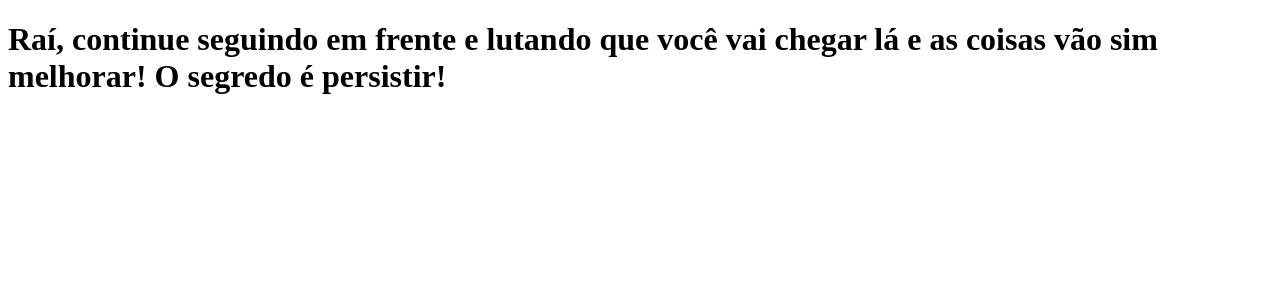
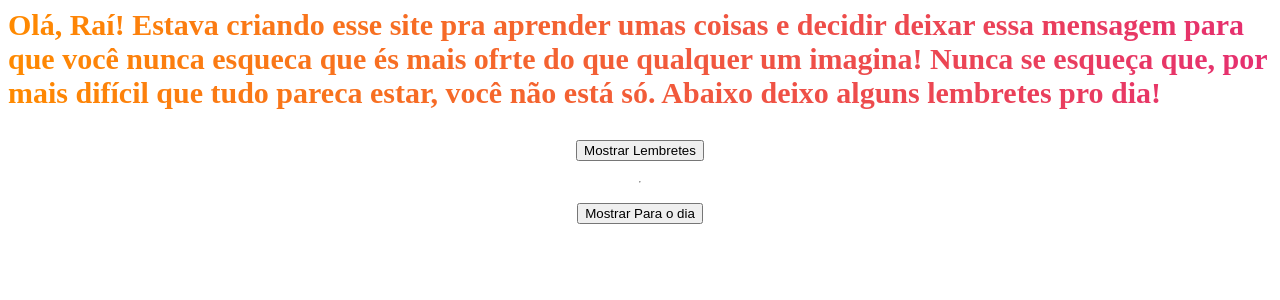
Before and after one commit to NiltonMenezes/clone-tabnews, a Next.js app: page / in a window 1280 px wide. Shown: the top 300 px of the page. Built offline with nearby package versions, Linux system fonts and the light colour scheme.

Commit message:
Mensagem para um amigo!

```diff
--- a/pages/index.js
+++ b/pages/index.js
@@ -1,5 +1,52 @@
+import React, { useState } from 'react';
+
 function Home() {
-  return <h1>Raí, continue seguindo em frente e lutando que você vai chegar lá e as coisas vão sim melhorar! O segredo é persistir!</h1>
+  const [listaRefletir, setListaRefletir] = useState(false);
+  const [listaDia, setListaDiaVisible] = useState(false);
+
+  const refletir = ['Lembre-se: a preocupação nunca remove o sofrimento de amanhã, mas sim a força de hoje.', 'O segredo da paz interior é viver um dia de cada vez', 'Você não precisa resolver tudo agora. Só dar o seu melhor neste momento.', 'Nada é permanente. Nem a dor, nem a alegria. Tudo passa.', 'Respire fundo. Você já enfrentou dias piores e ainda está aqui.', 'Em vez de se preocupar com o que pode dar errado, imagine o que pode dar certo.', 'Um pequeno passo em direção à calma vale mais do que mil pensamentos sobre ela.', 'Aceitar o que não se pode mudar é o primeiro passo da liberdade.', 'Hoje, escolha ser gentil consigo mesmo.'];
+  const dia = ['🌿 Dar uma volta de 10 minutos ao ar livre. Olhe o céu, o vento, o som das coisas.', '🕯️ Fazer algo devagar de propósito (um café, um banho, uma caminhada).', '📖 Ler uma página de um livro que traga paz', '💬 Falar com alguém de confiança, mesmo que só pra dizer “tô cansado”.', '🫀 Colocar uma música calma e respirar fundo por 2 minutos.', '💧 Beber um copo d’água e alongar o corpo.', '🌙 Antes de dormir, agradecer por algo simples — até mesmo por ter chegado até aqui.'];
+
+  return (
+    <div style={{display: 'flex', justifyContent: 'center', width: '100%', height: '100%', flexDirection: 'column', alignItems: 'center'}}>
+      <p style={{
+        background: 'linear-gradient(to right, #ff8a00, #e52e71)',
+        WebkitBackgroundClip: 'text',
+        backgroundClip: 'text',
+        color: 'transparent',
+        fontSize: '30px',
+        fontWeight: 'bold',
+        marginTop:0
+        }}>
+        Olá, Raí! Estava criando esse site pra aprender umas coisas e decidir deixar essa mensagem para que você nunca esqueca que és mais ofrte do que qualquer um imagina!
+        Nunca se esqueça que, por mais difícil que tudo pareca estar, você não está só.
+        Abaixo deixo alguns lembretes pro dia!
+      </p>
+      <div>
+        <button onClick={() => setListaRefletir(!listaRefletir)}>
+          {listaRefletir ? 'Esconder Lembretes' : 'Mostrar Lembretes'}
+        </button>
+        {listaRefletir && (
+          <ul>
+            {refletir.map(tech => <li key={tech}>{tech}</li>)}
+          </ul>
+        )}
+      </div>
+
+      <hr style={{ margin: '20px 0' }} />
+
+      <div>
+        <button onClick={() => setListaDiaVisible(!listaDia)}>
+          {listaDia ? 'Esconder Para o dia' : 'Mostrar Para o dia'}
+        </button>
+        {listaDia && (
+          <ul>
+            {dia.map(item => <li key={item}>{item}</li>)}
+          </ul>
+        )}
+      </div>
+    </div>
+  );
 }
 
 export default Home;
```
